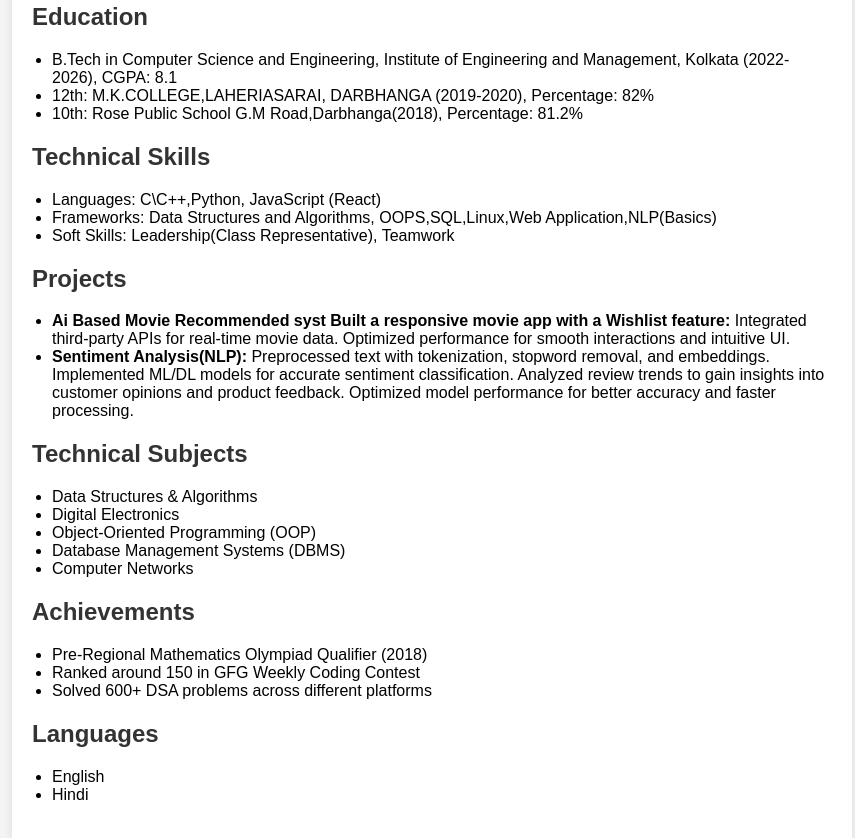
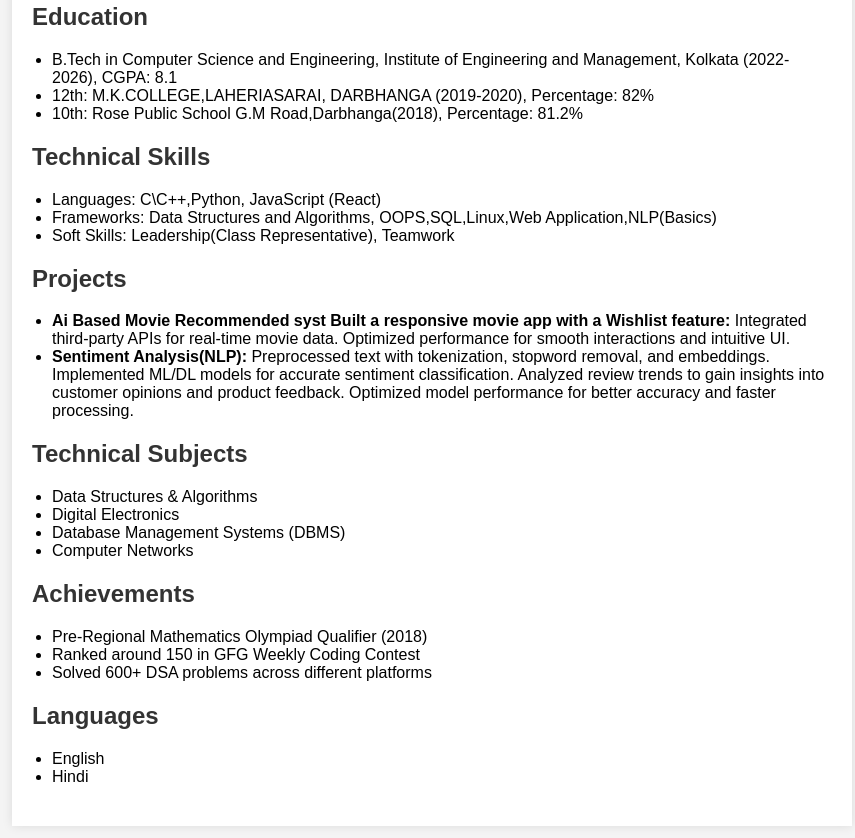
Before and after one commit to Rohitkumar78/html--project, a plain HTML site: page jsupay2/index.html in a window 1280 px wide. Shown: the part 629-1467 px from the top of the page, without its empty margins (208-1063 px from the left). Drawn offline with Linux system fonts and the light colour scheme.

Commit message:
my first commit

```diff
--- a/jsupay2/index.html
+++ b/jsupay2/index.html
@@ -92,7 +92,7 @@
             <ul>
                 <li>Data Structures & Algorithms</li>
                 <li>Digital Electronics</li>
-                <li>Object-Oriented Programming (OOP)</li>
+                <!-- <li>Object-Oriented Programming (OOP)</li> -->
                 <li>Database Management Systems (DBMS)</li>
                 <li>Computer Networks</li>
             </ul>
```
